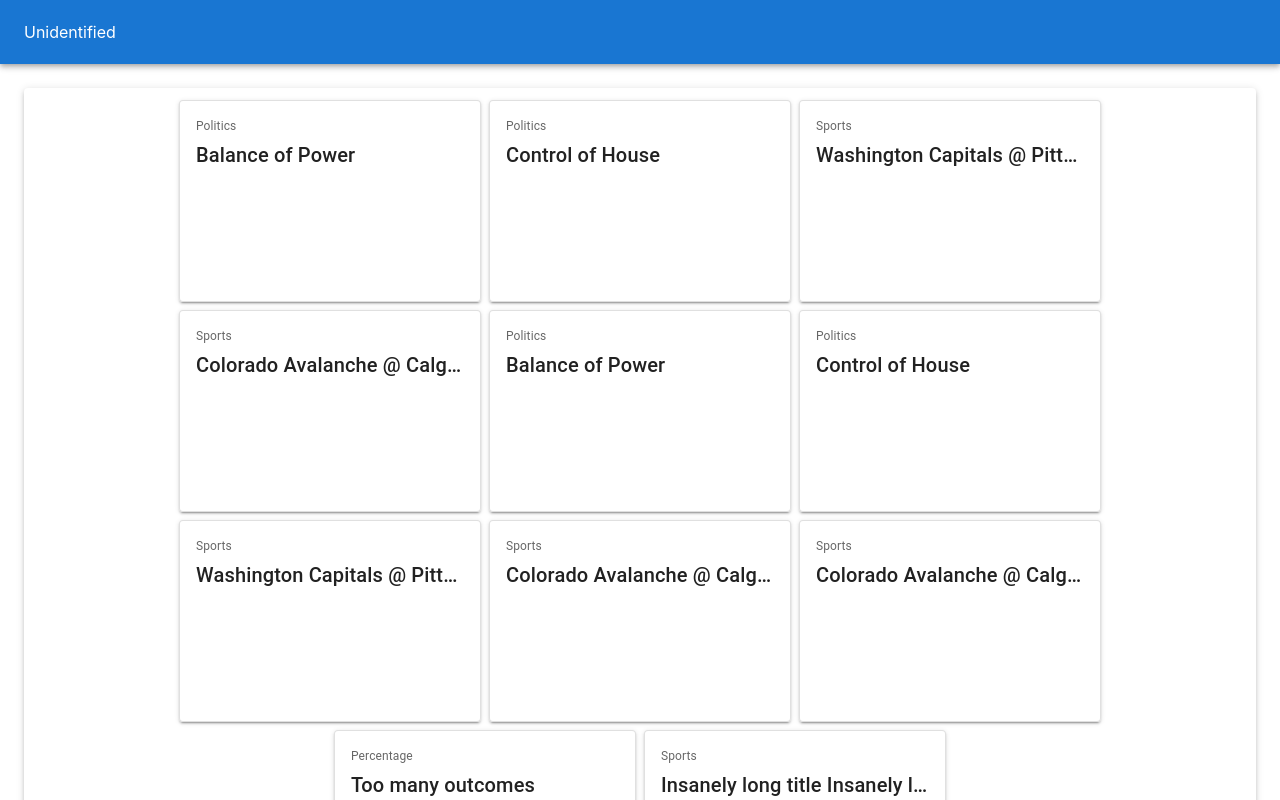
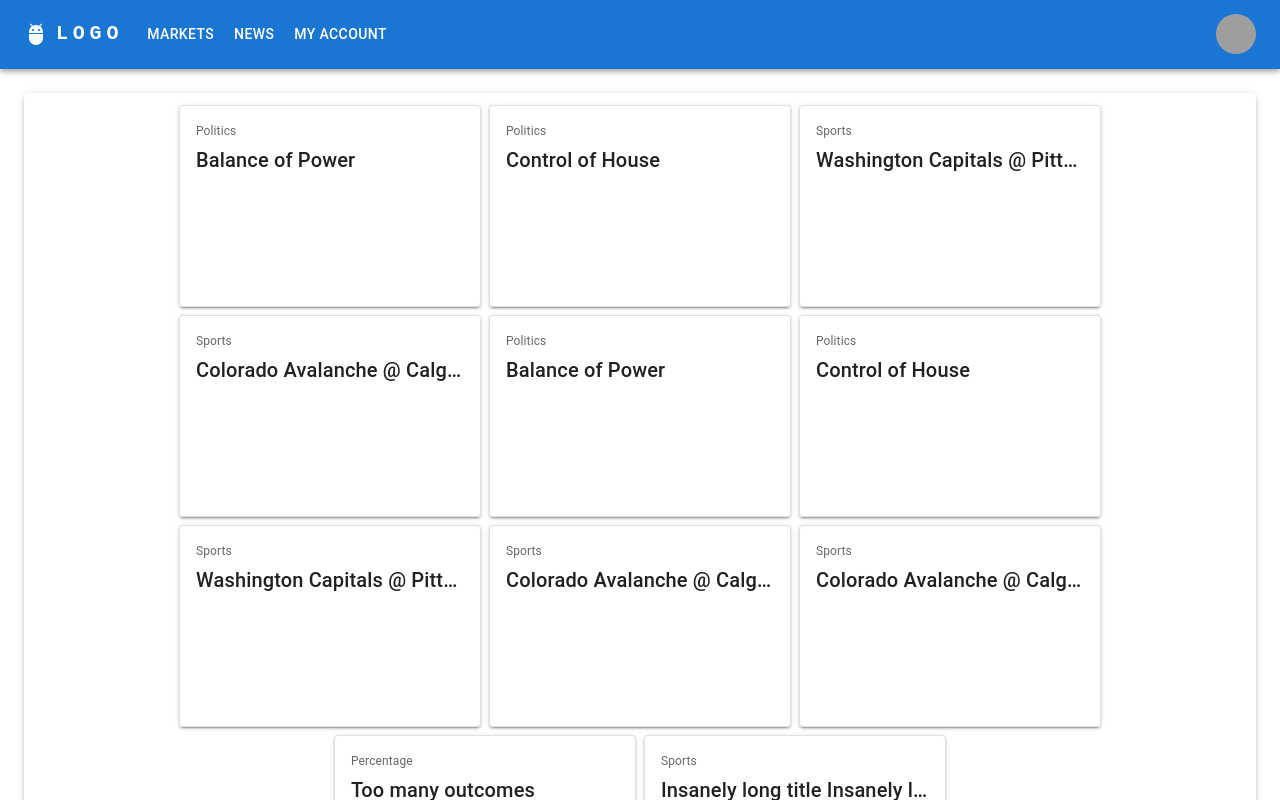
Before and after one commit to 123sld/unidentified, a React (Create React App) app in the folder frontend/: page / in a window 1280 px wide. Shown: the top 800 px of the page. Built offline with nearby package versions, Linux system fonts and the light colour scheme; grey boxes are pictures that could not be loaded.

Commit message:
Updated NavBar

```diff
--- a/frontend/package.json
+++ b/frontend/package.json
@@ -6,6 +6,7 @@
     "@apollo/client": "^3.7.0",
     "@emotion/react": "^11.10.4",
     "@emotion/styled": "^11.10.4",
+    "@mui/icons-material": "^5.10.9",
     "@mui/material": "^5.10.10",
     "@testing-library/jest-dom": "^5.16.5",
     "@testing-library/react": "^13.4.0",
@@ -13,6 +14,7 @@
     "graphql": "^16.6.0",
     "react": "^18.2.0",
     "react-dom": "^18.2.0",
+    "react-router-dom": "^6.4.2",
     "react-scripts": "5.0.1",
     "web-vitals": "^2.1.4"
   },
--- a/frontend/src/App.js
+++ b/frontend/src/App.js
@@ -258,8 +258,8 @@
     render() {
       return (
         <>
+          <div>
           <NavBar />
-          <div>
             <Grid container direction="column" padding={3} alignItems="center">
               <Paper elevation={3} sx={{ maxWidth: 1600}}>
                 <Box sx={{ display: 'flex', flexWrap: 'wrap', justifyContent: 'center' }} alignItems="stretch" padding={1}>
--- a/frontend/src/components/NavBar.js
+++ b/frontend/src/components/NavBar.js
@@ -1,20 +1,162 @@
-import React from 'react';
+import * as React from 'react';
 import AppBar from '@mui/material/AppBar';
+import Box from '@mui/material/Box';
 import Toolbar from '@mui/material/Toolbar';
+import IconButton from '@mui/material/IconButton';
 import Typography from '@mui/material/Typography';
+import Menu from '@mui/material/Menu';
+import MenuIcon from '@mui/icons-material/Menu';
+import Container from '@mui/material/Container';
+import Avatar from '@mui/material/Avatar';
+import Button from '@mui/material/Button';
+import Tooltip from '@mui/material/Tooltip';
+import MenuItem from '@mui/material/MenuItem';
+import AdbIcon from '@mui/icons-material/Adb';
 
-const NavBar = () => {
-    return(
-        <div>
-            <AppBar position="static">
-                <Toolbar>
-                    <Typography variant="title" color="inherit">
-                        Unidentified
-                    </Typography>
-                </Toolbar>
-            </AppBar>
-        </div>
-    )
+const pages = ['Markets', , 'News', 'My Account'];
+const settings = ['Profile', 'Account', 'Dashboard', 'Logout'];
+
+function ResponsiveAppBar() {
+  const [anchorElNav, setAnchorElNav] = React.useState(null);
+  const [anchorElUser, setAnchorElUser] = React.useState(null);
+
+  const handleOpenNavMenu = (event) => {
+    setAnchorElNav(event.currentTarget);
+  };
+  const handleOpenUserMenu = (event) => {
+    setAnchorElUser(event.currentTarget);
+  };
+
+  const handleCloseNavMenu = () => {
+    setAnchorElNav(null);
+  };
+
+  const handleCloseUserMenu = () => {
+    setAnchorElUser(null);
+  };
+
+  return (
+    <AppBar position="static">
+      <Container maxWidth="xl">
+        <Toolbar disableGutters>
+          <AdbIcon sx={{ display: { xs: 'none', md: 'flex' }, mr: 1 }} />
+          <Typography
+            variant="h6"
+            noWrap
+            component="a"
+            href="/"
+            sx={{
+              mr: 2,
+              display: { xs: 'none', md: 'flex' },
+              fontFamily: 'monospace',
+              fontWeight: 700,
+              letterSpacing: '.3rem',
+              color: 'inherit',
+              textDecoration: 'none',
+            }}
+          >
+            LOGO
+          </Typography>
+
+          <Box sx={{ flexGrow: 1, display: { xs: 'flex', md: 'none' } }}>
+            <IconButton
+              size="large"
+              aria-label="account of current user"
+              aria-controls="menu-appbar"
+              aria-haspopup="true"
+              onClick={handleOpenNavMenu}
+              color="inherit"
+            >
+              <MenuIcon />
+            </IconButton>
+            <Menu
+              id="menu-appbar"
+              anchorEl={anchorElNav}
+              anchorOrigin={{
+                vertical: 'bottom',
+                horizontal: 'left',
+              }}
+              keepMounted
+              transformOrigin={{
+                vertical: 'top',
+                horizontal: 'left',
+              }}
+              open={Boolean(anchorElNav)}
+              onClose={handleCloseNavMenu}
+              sx={{
+                display: { xs: 'block', md: 'none' },
+              }}
+            >
+              {pages.map((page) => (
+                <MenuItem key={page} onClick={handleCloseNavMenu}>
+                  <Typography textAlign="center">{page}</Typography>
+                </MenuItem>
+              ))}
+            </Menu>
+          </Box>
+          <AdbIcon sx={{ display: { xs: 'flex', md: 'none' }, mr: 1 }} />
+          <Typography
+            variant="h5"
+            noWrap
+            component="a"
+            href=""
+            sx={{
+              mr: 2,
+              display: { xs: 'flex', md: 'none' },
+              flexGrow: 1,
+              fontFamily: 'monospace',
+              fontWeight: 700,
+              letterSpacing: '.3rem',
+              color: 'inherit',
+              textDecoration: 'none',
+            }}
+          >
+            LOGO
+          </Typography>
+          <Box sx={{ flexGrow: 1, display: { xs: 'none', md: 'flex' } }}>
+            {pages.map((page) => (
+              <Button
+                key={page}
+                onClick={handleCloseNavMenu}
+                sx={{ my: 2, color: 'white', display: 'block' }}
+              >
+                {page}
+              </Button>
+            ))}
+          </Box>
+
+          <Box sx={{ flexGrow: 0 }}>
+            <Tooltip title="Open settings">
+              <IconButton onClick={handleOpenUserMenu} sx={{ p: 0 }}>
+                <Avatar alt="Remy Sharp" src="/static/images/avatar/2.jpg" />
+              </IconButton>
+            </Tooltip>
+            <Menu
+              sx={{ mt: '45px' }}
+              id="menu-appbar"
+              anchorEl={anchorElUser}
+              anchorOrigin={{
+                vertical: 'top',
+                horizontal: 'right',
+              }}
+              keepMounted
+              transformOrigin={{
+                vertical: 'top',
+                horizontal: 'right',
+              }}
+              open={Boolean(anchorElUser)}
+              onClose={handleCloseUserMenu}
+            >
+              {settings.map((setting) => (
+                <MenuItem key={setting} onClick={handleCloseUserMenu}>
+                  <Typography textAlign="center">{setting}</Typography>
+                </MenuItem>
+              ))}
+            </Menu>
+          </Box>
+        </Toolbar>
+      </Container>
+    </AppBar>
+  );
 }
-
-export default NavBar;
+export default ResponsiveAppBar;
```
Also changed, not shown: 2 other files (tests, documents, lock files or other folders).
